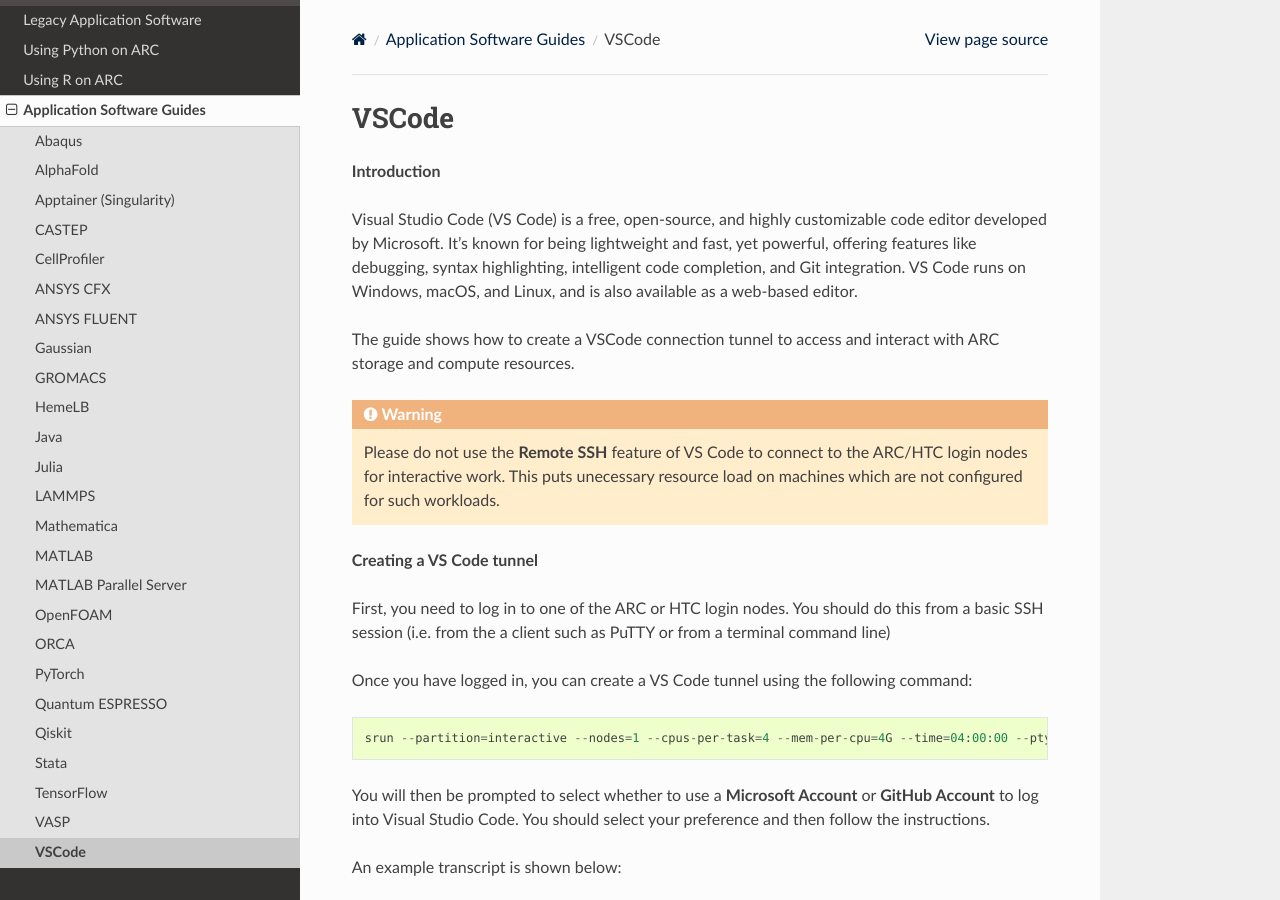
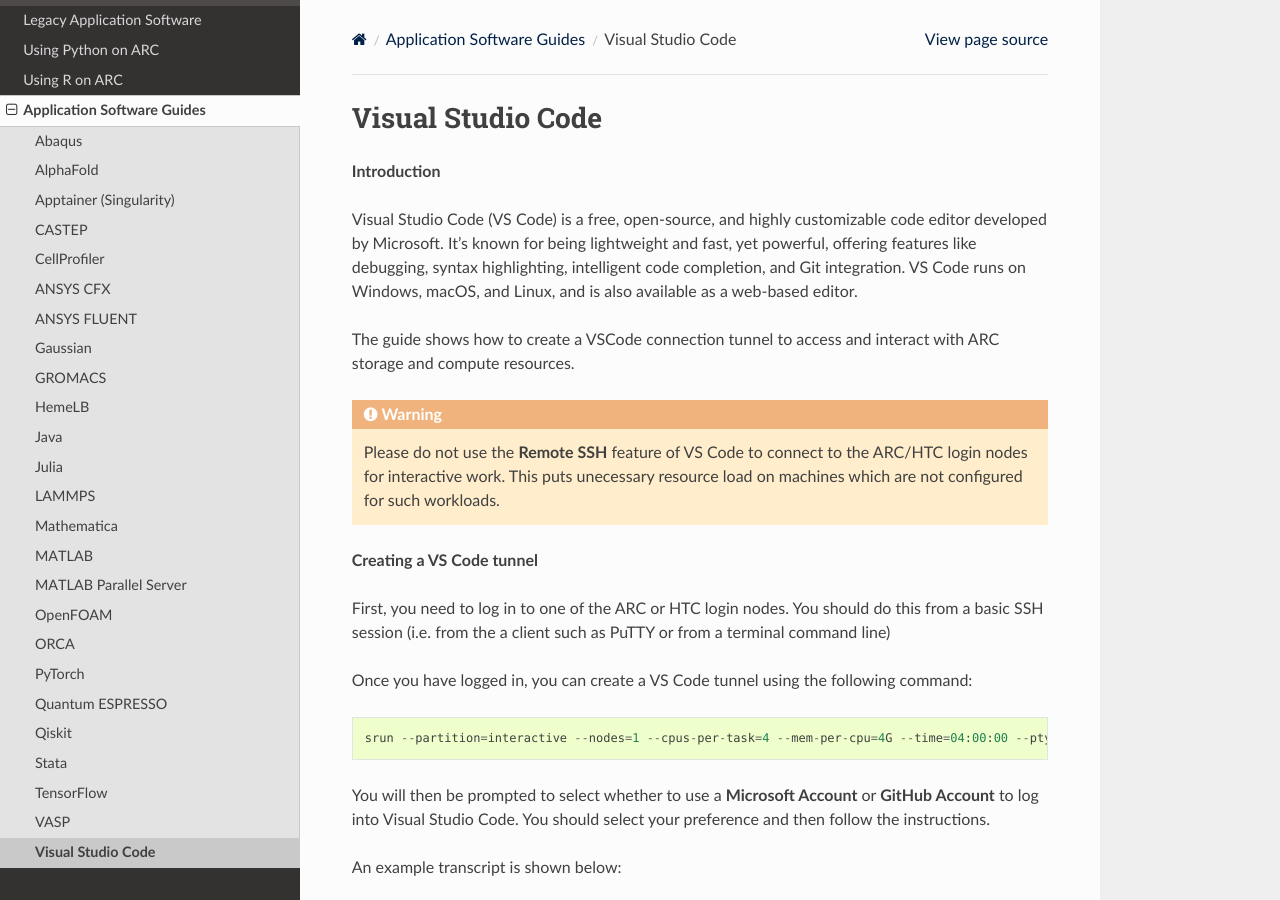
Before and after one commit to oxford-arc/arc-software-guide, a Sphinx documentation site: the page built from docs/source/apps/arc_vscode.rst, in a window 1280 px wide and 900 px high. Built offline with Sphinx 7.4.7 and the Read the Docs theme 3.1.0, drawn with Linux system fonts in a browser that asks for light colours.

Commit message:
Update arc_vscode.rst

```diff
--- a/docs/source/apps/arc_vscode.rst
+++ b/docs/source/apps/arc_vscode.rst
@@ -1,5 +1,5 @@
-VSCode
-------
+Visual Studio Code
+------------------
 
 **Introduction**
 
```
